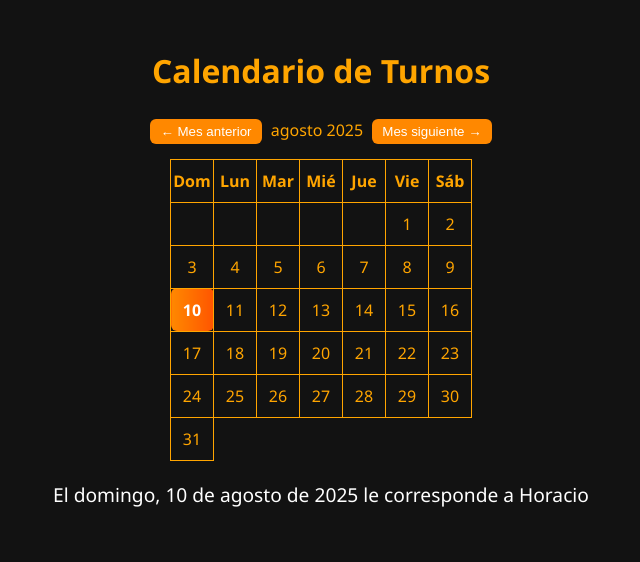
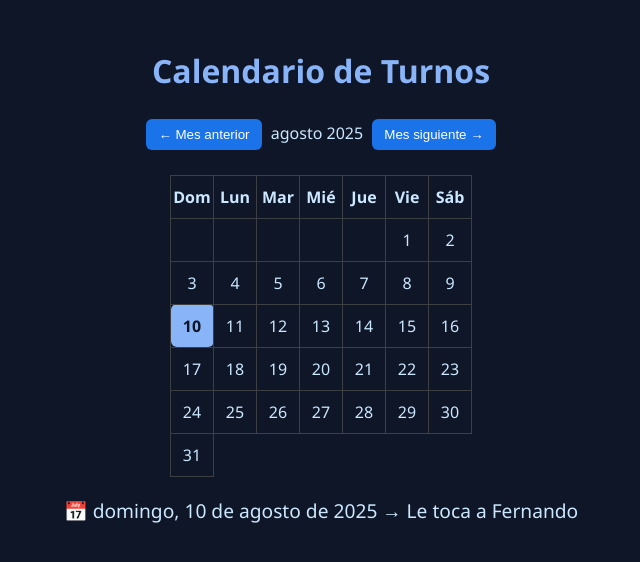
Before and after one commit to ignacioarigos/lamary, a plain HTML site: page index.html in a window 1280 px wide. Both pictures are taken after a click on the element "10". Shown: the whole page, without its empty margins (319-959 px from the left). Drawn offline with Linux system fonts and the light colour scheme.

Commit message:
Update index.html

```diff
--- a/index.html
+++ b/index.html
@@ -2,24 +2,24 @@
 <html lang="es">
 <head>
   <meta charset="UTF-8">
-  <title>Turnos Compartidos</title>
+  <title>Turnos Copilot</title>
   <style>
     body {
-      background-color: #121212;
-      color: #FFA500;
+      background-color: #0e1628;
+      color: #cce8ff;
       font-family: 'Segoe UI', sans-serif;
       text-align: center;
       padding: 20px;
     }
 
-    .header {
-      margin-bottom: 10px;
+    h1 {
+      color: #8ab4f8;
     }
 
     .navigation button {
       margin: 5px;
-      padding: 5px 10px;
-      background-color: #ff8800;
+      padding: 8px 12px;
+      background-color: #1a73e8;
       color: white;
       border: none;
       border-radius: 6px;
@@ -29,10 +29,11 @@
     table {
       margin: auto;
       border-collapse: collapse;
+      margin-top: 20px;
     }
 
     th, td {
-      border: 1px solid #FFA500;
+      border: 1px solid #3c4043;
       width: 40px;
       height: 40px;
       border-radius: 6px;
@@ -40,38 +41,35 @@
     }
 
     td:hover {
-      background-color: #ff8800;
+      background-color: #1a73e8;
       color: white;
     }
 
     .selected {
-      background: linear-gradient(to right, #ff8800, #ff5500);
-      color: white;
+      background-color: #8ab4f8;
+      color: #0e1628;
       font-weight: bold;
     }
 
     #respuesta {
       margin-top: 20px;
       font-size: 1.2em;
-      color: #FFF;
     }
   </style>
 </head>
 <body>
   <h1>Calendario de Turnos</h1>
-  <div class="header">
-    <div class="navigation">
-      <button onclick="cambiarMes(-1)">← Mes anterior</button>
-      <span id="mesAnio"></span>
-      <button onclick="cambiarMes(1)">Mes siguiente →</button>
-    </div>
+  <div class="navigation">
+    <button onclick="cambiarMes(-1)">← Mes anterior</button>
+    <span id="mesAnio"></span>
+    <button onclick="cambiarMes(1)">Mes siguiente →</button>
   </div>
   <div id="calendario"></div>
   <div id="respuesta"></div>
 
   <script>
     const personas = ["Marina", "Horacio", "Fernando"];
-    const inicio = new Date(2025, 0, 1); // 1 de enero 2025
+    const inicioRotacion = new Date(2025, 0, 2); // Primer jueves de rotación
     let mesActual = new Date().getMonth();
     let añoActual = new Date().getFullYear();
 
@@ -87,8 +85,7 @@
       for (let i = 0; i < diaSemana; i++) html += '<td></td>';
 
       for (let dia = 1; dia <= diasMes; dia++) {
-        const fecha = new Date(año, mes, dia);
-        html += `<td onclick="mostrarResponsable(new Date(${año}, ${mes}, ${dia}), this)">${dia}</td>`;
+        html += `<td onclick="mostrarResponsable(${año}, ${mes}, ${dia}, this)">${dia}</td>`;
         if ((dia + diaSemana) % 7 === 0) html += '</tr><tr>';
       }
 
@@ -97,15 +94,15 @@
       document.getElementById('mesAnio').textContent = `${primerDia.toLocaleString('es-ES', { month: 'long' })} ${año}`;
     }
 
-    function mostrarResponsable(fecha, celda) {
-      const primerJueves = new Date(inicio);
-      primerJueves.setDate(inicio.getDate() + ((4 - inicio.getDay() + 7) % 7)); // primer jueves
+    function mostrarResponsable(año, mes, dia, celda) {
+      const fechaSeleccionada = new Date(año, mes, dia);
+      const diasDesdeInicio = Math.floor((fechaSeleccionada - inicioRotacion) / (1000 * 60 * 60 * 24));
+      const semanasTranscurridas = Math.floor(diasDesdeInicio / 7);
+      const responsableIndex = ((semanasTranscurridas % 3) + 1) % 3; // +1 para saltar Marina que fue el 1/1
+      const responsable = personas[responsableIndex];
 
-      const diasTranscurridos = Math.floor((fecha - primerJueves) / (1000 * 60 * 60 * 24));
-      const semanas = Math.floor(diasTranscurridos / 7);
-      const responsable = personas[((semanas % personas.length) + personas.length) % personas.length];
-
-      document.getElementById('respuesta').textContent = `El ${fecha.toLocaleDateString('es-ES', { weekday: 'long', day: 'numeric', month: 'long', year: 'numeric' })} le corresponde a ${responsable}`;
+      document.getElementById('respuesta').textContent =
+        `📅 ${fechaSeleccionada.toLocaleDateString('es-ES', { weekday: 'long', day: 'numeric', month: 'long', year: 'numeric' })} → Le toca a ${responsable}`;
 
       document.querySelectorAll("td").forEach(td => td.classList.remove("selected"));
       celda.classList.add("selected");
```
